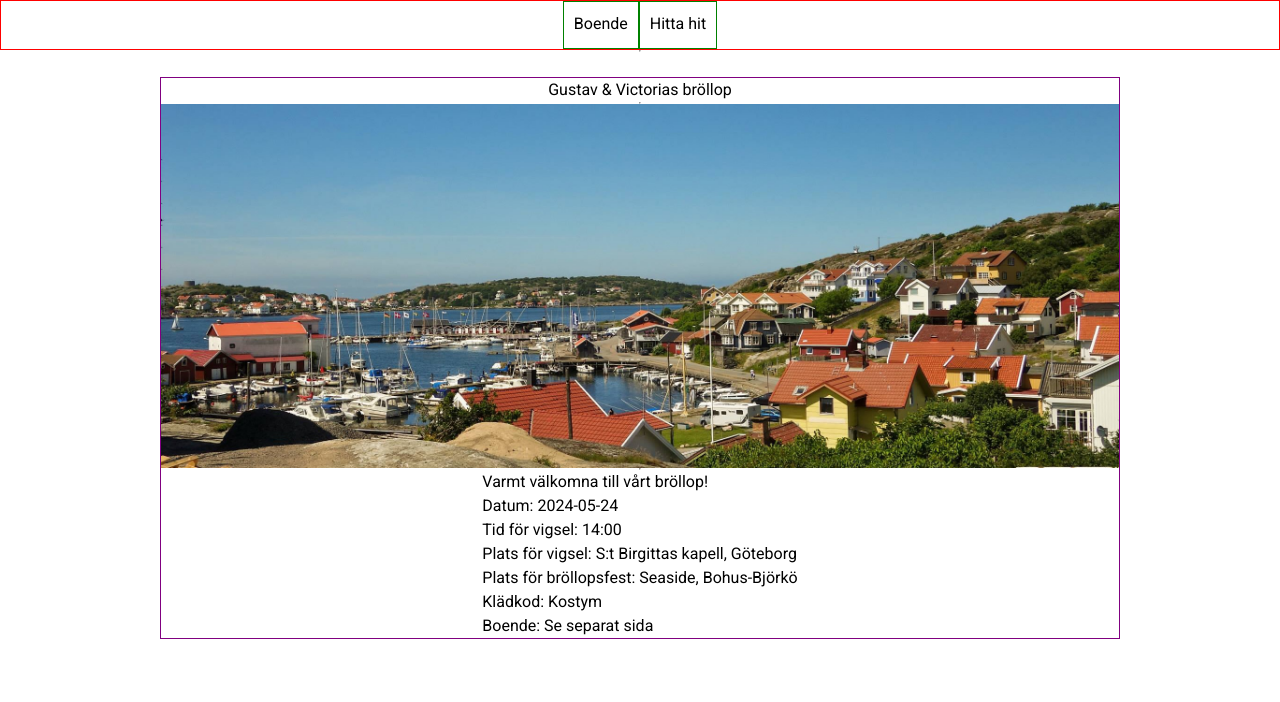
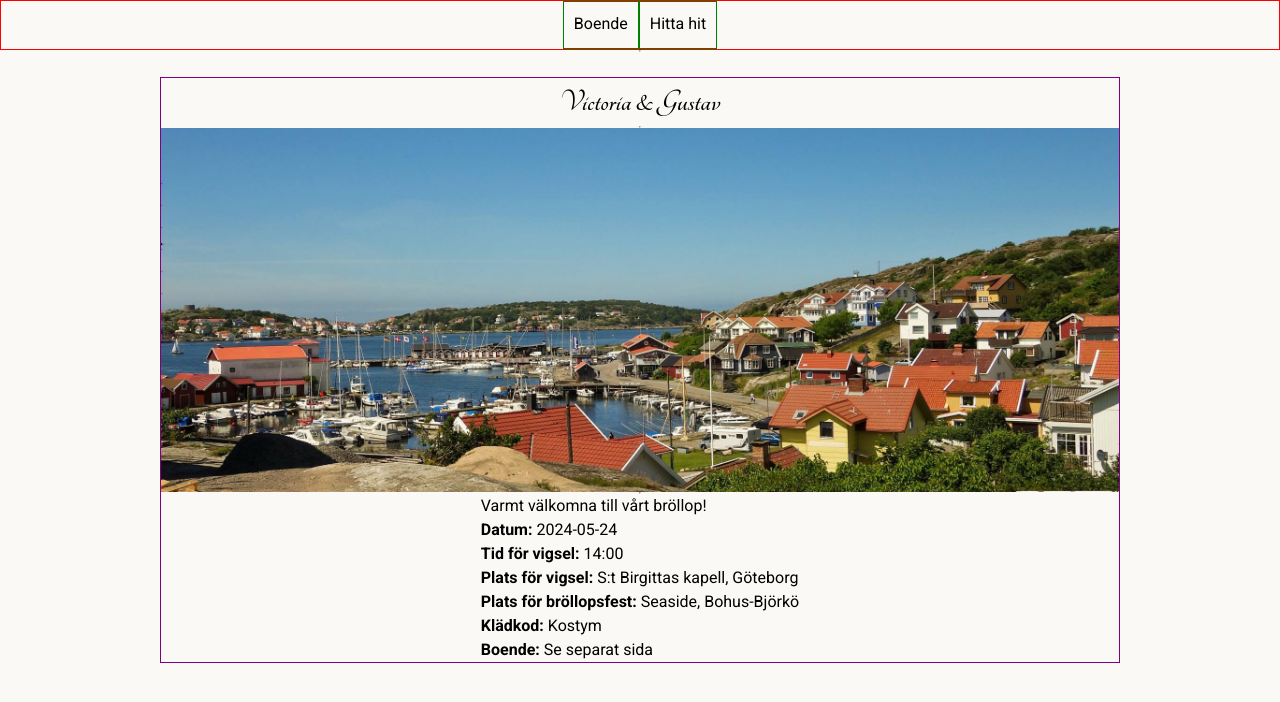
Before and after one commit to gurragw95/gurragw95.github.io, a plain HTML site: page index.html in a window 1280 px wide. Drawn offline with Linux system fonts and the light colour scheme.

Commit message:
Updated font

```diff
--- a/index.html
+++ b/index.html
@@ -9,6 +9,8 @@
     <link rel="preconnect" href="https://fonts.googleapis.com">
     <link rel="preconnect" href="https://fonts.gstatic.com" crossorigin>
     <link href="https://fonts.googleapis.com/css2?family=Roboto:ital,wght@0,100;0,300;0,400;0,500;0,700;0,900;1,100;1,300;1,400;1,500;1,700;1,900&display=swap" rel="stylesheet">
+    <link href="https://fonts.googleapis.com/css2?family=Tangerine:wght@400;700&display=swap" rel="stylesheet">
+
     <script src="script.js" defer></script>
 </head>
 <body>
@@ -39,7 +41,7 @@
         <hr id="navBarDivider">
 
         <div id="midContainer">
-            <div id="mainHeaderDiv"><p id="mainHeader">Gustav & Victorias bröllop</p></div>
+            <div id="mainHeaderDiv"><p id="mainHeader">Victoria & Gustav</p></div>
 
             <hr id="firstDividerMainPage" class="dividerLine">
 
@@ -51,12 +53,12 @@
 
             <div id="infoDiv">
                 <div id="welcomeDiv"><p id="welcomeP">Varmt välkomna till vårt bröllop!</p></div>
-                <p id="dateDiv" class="infoSubDivs">Datum: 2024-05-24</p>
-                <p class="infoSubDivs">Tid för vigsel: 14:00</p>
-                <p id="locationDiv" class="infoSubDivs">Plats för vigsel: S:t Birgittas kapell, Göteborg</p>
-                <p class="infoSubDivs">Plats för bröllopsfest: Seaside, Bohus-Björkö</p>
-                <p class="infoSubDivs">Klädkod: Kostym</p>
-                <p class="infoSubDivs">Boende: Se separat sida</p>
+                <p id="dateDiv" class="infoSubDivs"><b>Datum:</b> 2024-05-24</p>
+                <p class="infoSubDivs"><b>Tid för vigsel:</b> 14:00</p>
+                <p id="locationDiv" class="infoSubDivs"><b>Plats för vigsel:</b> S:t Birgittas kapell, Göteborg</p>
+                <p class="infoSubDivs"><b>Plats för bröllopsfest:</b> Seaside, Bohus-Björkö</p>
+                <p class="infoSubDivs"><b>Klädkod:</b> Kostym</p>
+                <p class="infoSubDivs"><b>Boende:</b> Se separat sida</p>
             </div>
 
         </div>
--- a/style.css
+++ b/style.css
@@ -14,6 +14,7 @@ body {
   /* 4. Improve text rendering */
   -webkit-font-smoothing: antialiased;
   font-family: Roboto,system-ui, -apple-system, BlinkMacSystemFont, 'Segoe UI', Oxygen, Ubuntu, Cantarell, 'Open Sans', 'Helvetica Neue', sans-serif;
+  background-color: #FAF9F6;
 }
 
 /* 5. Improve media defaults */
@@ -52,6 +53,12 @@ h1, h2, h3, h4, h5, h6 {
   flex-direction: column;
   align-items: center;
 
+}
+
+#mainHeaderDiv{
+  font-family: Tangerine;
+  font-size: 2rem;
+  font-weight: bold;
 }
 
 /*
@@ -121,7 +128,6 @@ h1, h2, h3, h4, h5, h6 {
 
   #midContainer{
       margin-top: 25px;
-      border: 1px solid purple;
       width: 100%;
       display: flex;
       flex-direction: column;
@@ -141,7 +147,7 @@ h1, h2, h3, h4, h5, h6 {
   }
 
   #infoDiv{
-      align-self:flex-start;
+      align-self:centert;
       font-size: 1rem;
   }
 
```
